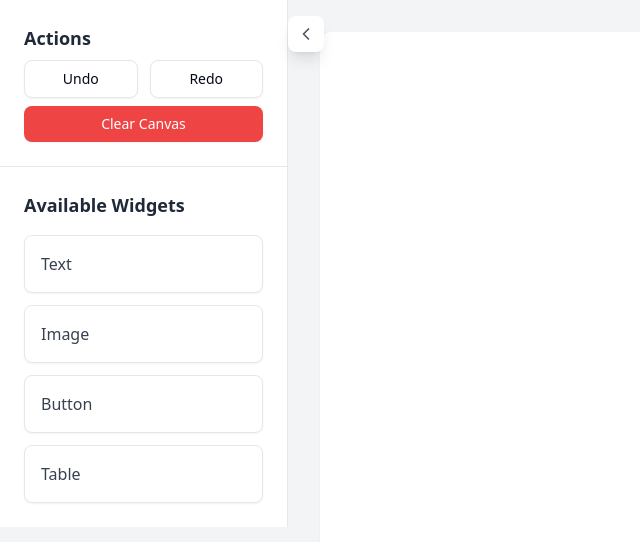
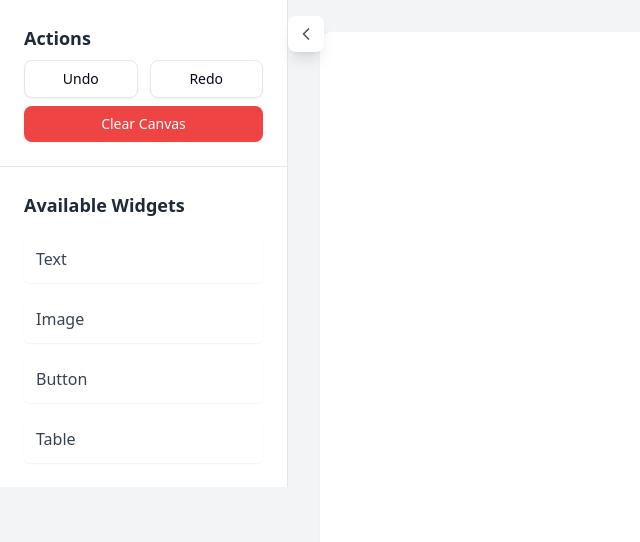
Before and after one commit to Shaileshcaapitalnumbers/Dynamic-UI, a React (Vite) app: page / in a window 1280 px wide. Shown: the top 542 px of the page, without its empty margins (0-640 px from the left). Built offline with nearby package versions, Linux system fonts and the light colour scheme.

Commit message:
functional changes

```diff
--- a/src/components/WidgetPanel.tsx
+++ b/src/components/WidgetPanel.tsx
@@ -48,9 +48,7 @@ const DraggableWidget = ({ type, label }: DraggableWidgetProps) => {
       ref={setNodeRef}
       {...listeners}
       {...attributes}
-      className="p-4 bg-white border border-gray-200 rounded-lg shadow-sm hover:shadow-md
-                transition-all duration-200 cursor-move
-                hover:border-blue-500 active:scale-95"
+      className="p-3 bg-white rounded-md shadow-sm hover:shadow-md transition-shadow cursor-move"
       style={style}
     >
       <span className="font-medium text-gray-700">{label}</span>
--- a/src/pages/Index.tsx
+++ b/src/pages/Index.tsx
@@ -1,4 +1,3 @@
-
 import { useState } from 'react';
 import {
   DndContext,
```
